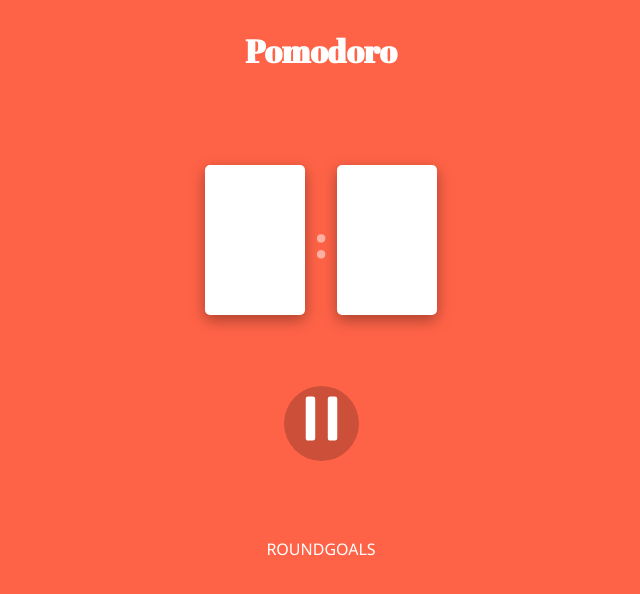
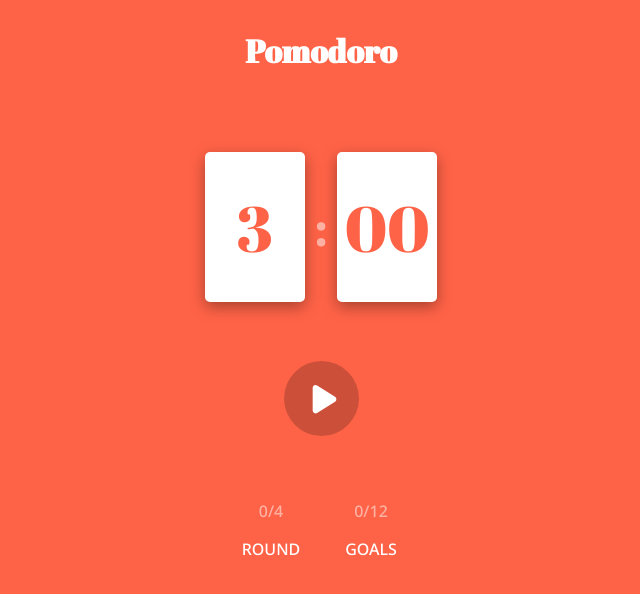
Before and after one commit to imss0/pomodoro-web, a React (Create React App) app: page / in a window 1280 px wide. Shown: the top 594 px of the page, without its empty margins (319-959 px from the left). Built offline with nearby package versions, Linux system fonts and the light colour scheme.

Commit message:
feat: update time done

```diff
--- a/package.json
+++ b/package.json
@@ -9,13 +9,12 @@
   ],
   "main": "src/index.tsx",
   "dependencies": {
-    "@heroicons/react": "^2.0.18",
     "@types/styled-components": "^5.1.26",
     "framer-motion": "10.9.1",
     "loader-utils": "3.2.1",
     "react": "18.2.0",
     "react-dom": "18.2.0",
-    "react-helmet": "^6.1.0",
+    "react-helmet-async": "^1.3.0",
     "react-hook-form": "7.43.9",
     "react-scripts": "5.0.1",
     "recoil": "0.7.7",
@@ -24,7 +23,7 @@
   "devDependencies": {
     "@types/react": "18.0.25",
     "@types/react-dom": "18.0.9",
-    "@types/react-helmet": "^6.1.6",
+    "@types/react-helmet-async": "^1.0.3",
     "typescript": "4.4.2"
   },
   "scripts": {
--- a/src/App.tsx
+++ b/src/App.tsx
@@ -1,12 +1,13 @@
-import { Helmet } from "react-helmet";
+import { Helmet, HelmetProvider } from "react-helmet-async";
 import { Wrapper, TimerArea, CounterArea } from "./styles";
-import TimeCard from "./components/Timecard";
+import Timer from "./components/Timer";
 import Button from "./components/Button";
 import Counter from "./components/Counter";
 
 export default function App() {
   return (
     <>
+      <HelmetProvider>
         <Helmet>
           <link rel="preconnect" href="https://fonts.googleapis.com" />
           <link
@@ -19,17 +20,16 @@ export default function App() {
             rel="stylesheet"
           />
         </Helmet>
+      </HelmetProvider>
       <Wrapper>
         <h1>Pomodoro</h1>
         <TimerArea>
-          <TimeCard />
-          <p style={{ opacity: 0.5 }}>:</p>
-          <TimeCard />
+          <Timer />
         </TimerArea>
         <Button />
         <CounterArea>
-          <Counter text={"ROUND"} />
-          <Counter text={"GOALS"} />
+          <Counter titleText={"ROUND"} target={4} />
+          <Counter titleText={"GOALS"} target={12} />
         </CounterArea>
       </Wrapper>
     </>
--- /dev/null
+++ b/src/atoms.tsx
@@ -0,0 +1,26 @@
+import { atom } from "recoil";
+
+export const minState = atom({
+  key: "minute",
+  default: 3,
+});
+
+export const secState = atom({
+  key: "second",
+  default: 60,
+});
+
+export const playState = atom({
+  key: "play",
+  default: false,
+});
+
+export const roundState = atom({
+  key: "round",
+  default: 0,
+});
+
+export const goalState = atom({
+  key: "goal",
+  default: 0,
+});
--- a/src/components/Button.tsx
+++ b/src/components/Button.tsx
@@ -1,10 +1,14 @@
 import { Btn } from "../styles";
-import { PlayIcon, PauseIcon } from "@heroicons/react/20/solid";
+import { PlayIcon, PauseIcon } from "./ButtonIcons";
+import { useRecoilState } from "recoil";
+import { playState } from "../atoms";
 
 export default function Button() {
-  return (
-    <Btn>
-      <PauseIcon className="h-4 w-4 text-gray-500" />
-    </Btn>
-  );
+  const [isPlay, setIsPlay] = useRecoilState(playState);
+
+  const onClick = () => {
+    setIsPlay((state) => !state);
+  };
+
+  return <Btn onClick={onClick}>{isPlay ? <PauseIcon /> : <PlayIcon />}</Btn>;
 }
--- /dev/null
+++ b/src/components/ButtonIcons.tsx
@@ -0,0 +1,29 @@
+import { SVGAttributes } from "react";
+
+export function PlayIcon(props: SVGAttributes<SVGElement>) {
+  return (
+    <svg
+      fill="currentColor"
+      viewBox="0 0 25 25"
+      xmlns="http://www.w3.org/2000/svg"
+      aria-hidden="true"
+      style={{ marginLeft: 15, marginTop: 15 }}
+    >
+      <path d="M6.3 2.841A1.5 1.5 0 004 4.11V15.89a1.5 1.5 0 002.3 1.269l9.344-5.89a1.5 1.5 0 000-2.538L6.3 2.84z" />
+    </svg>
+  );
+}
+
+export function PauseIcon(props: SVGAttributes<SVGElement>) {
+  return (
+    <svg
+      fill="currentColor"
+      viewBox="0 0 25 25"
+      xmlns="http://www.w3.org/2000/svg"
+      aria-hidden="true"
+      style={{ marginLeft: 11, marginTop: 15 }}
+    >
+      <path d="M5.75 3a.75.75 0 00-.75.75v12.5c0 .414.336.75.75.75h1.5a.75.75 0 00.75-.75V3.75A.75.75 0 007.25 3h-1.5zM12.75 3a.75.75 0 00-.75.75v12.5c0 .414.336.75.75.75h1.5a.75.75 0 00.75-.75V3.75a.75.75 0 00-.75-.75h-1.5z" />
+    </svg>
+  );
+}
--- a/src/components/Counter.tsx
+++ b/src/components/Counter.tsx
@@ -1,9 +1,15 @@
-import { CounterTitle } from "../styles";
+import { CounterContainer, CounterTitle, CounterDetail } from "../styles";
 
-interface ITitle {
-  text: string;
+interface ICounterProps {
+  titleText: string;
+  target: number;
 }
 
-export default function Counter({ text }: ITitle) {
-  return <CounterTitle>{text}</CounterTitle>;
+export default function Counter({ titleText, target }: ICounterProps) {
+  return (
+    <CounterContainer>
+      <CounterDetail>0/{target}</CounterDetail>
+      <CounterTitle>{titleText}</CounterTitle>
+    </CounterContainer>
+  );
 }
--- a/src/components/Timecard.tsx
+++ /dev/null
@@ -1,9 +0,0 @@
-import { Card } from "../styles";
-
-export default function TimeCard() {
-  return (
-    <>
-      <Card />
-    </>
-  );
-}
--- /dev/null
+++ b/src/components/Timer.tsx
@@ -0,0 +1,61 @@
+import { Card } from "../styles";
+import { useEffect, useRef } from "react";
+import { useRecoilState, useResetRecoilState } from "recoil";
+import { minState, secState, playState } from "../atoms";
+
+export default function TimeCard() {
+  const [minute, setMinute] = useRecoilState(minState);
+  const [second, setSecond] = useRecoilState(secState);
+  const [isPlay, setIsPlay] = useRecoilState(playState);
+  const secRef = useRef<ReturnType<typeof setInterval>>();
+  const resetMinute = useResetRecoilState(minState);
+  const resetSecond = useResetRecoilState(secState);
+
+  const updateSecond = () => {
+    setSecond((sec) => {
+      if (sec > 1) {
+        return sec - 1;
+      }
+      return 60;
+    });
+  };
+
+  useEffect(() => {
+    if (isPlay) {
+      secRef.current = setInterval(() => {
+        updateSecond();
+        if (second === 60) {
+          setMinute((min) => {
+            if (min > 0) {
+              return min - 1;
+            } else {
+              return 0;
+            }
+          });
+        }
+      }, 30);
+    } else {
+      clearInterval(secRef.current);
+    }
+
+    return () => {
+      clearInterval(secRef.current);
+    };
+  }, [isPlay, second]);
+
+  useEffect(() => {
+    if (minute === 0 && second === 60) {
+      resetMinute();
+      resetSecond();
+      setIsPlay(false);
+    }
+  }, [minute, second]);
+
+  return (
+    <>
+      <Card>{minute}</Card>
+      <p style={{ opacity: 0.5 }}>:</p>
+      <Card>{second === 60 ? "00" : second}</Card>
+    </>
+  );
+}
--- a/src/react-helmet.d.ts
+++ b/src/react-helmet.d.ts
@@ -1 +1 @@
-declare module "react-helmet";
+declare module "react-helmet-async";
--- a/src/styles.ts
+++ b/src/styles.ts
@@ -32,6 +32,10 @@ export const Card = styled.div`
   border-radius: 5px;
   margin: 10px;
   box-shadow: rgba(0, 0, 0, 0.35) 0px 5px 15px;
+  display: flex;
+  align-items: center;
+  justify-content: center;
+  font-size: 64px;
 `;
 
 // Button Component
@@ -42,10 +46,19 @@ export const Btn = styled.button`
   color: white;
   width: 75px;
   height: 75px;
-  font-size: 48px;
+  cursor: pointer;
 `;
 
 // Counter Component
-export const CounterTitle = styled.p`
+export const CounterContainer = styled.div`
   font-family: "Noto Sans", sans-serif;
+  font-weight: 500;
+  text-align: center;
+  width: 100px;
 `;
+
+export const CounterTitle = styled.p``;
+
+export const CounterDetail = styled.p`
+  opacity: 0.5;
+`;
```
Also changed, not shown: 1 other file (tests, documents, lock files or other folders). Lines whose indentation alone changed are shown as unchanged.
